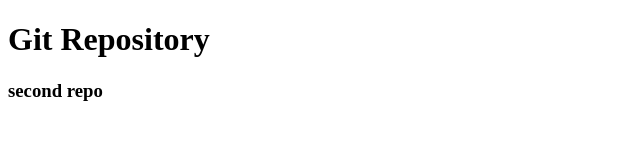
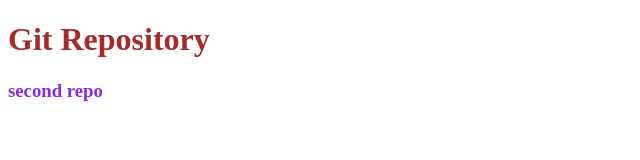
Before and after one commit to asifmahmud00/my-second-repo, a plain HTML site: page index.html in a window 1280 px wide. Shown: the whole page, without its empty margins (0-640 px from the left). Drawn offline with Linux system fonts and the light colour scheme.

Commit message:
style added

```diff
--- a/index.html
+++ b/index.html
@@ -5,6 +5,7 @@
     <meta http-equiv="X-UA-Compatible" content="IE=edge">
     <meta name="viewport" content="width=device-width, initial-scale=1.0">
     <title>My Second repo</title>
+    <link rel="stylesheet" href="style.css">
 </head>
 <body>
     <h1>Git Repository</h1>
--- /dev/null
+++ b/style.css
@@ -0,0 +1,7 @@
+h1{
+    color: brown;
+}
+
+h3{
+    color: blueviolet;
+}
```
